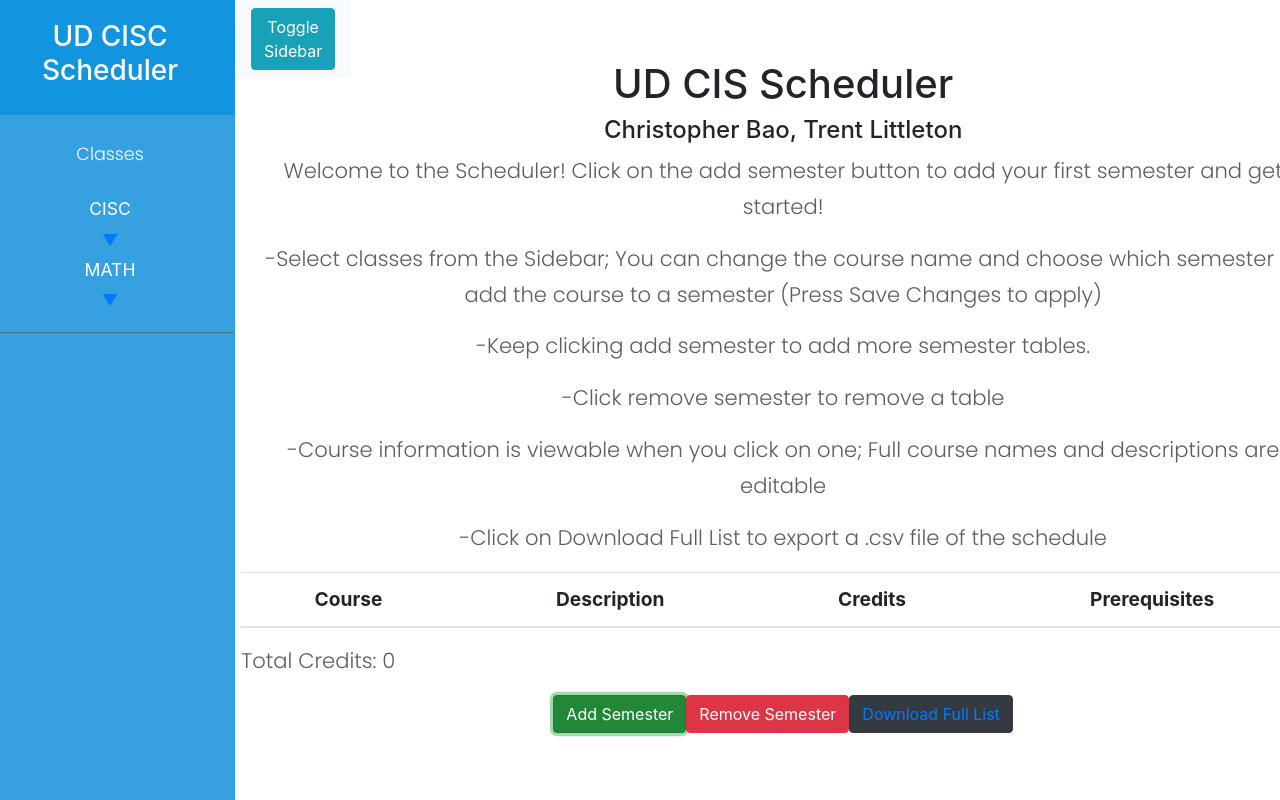
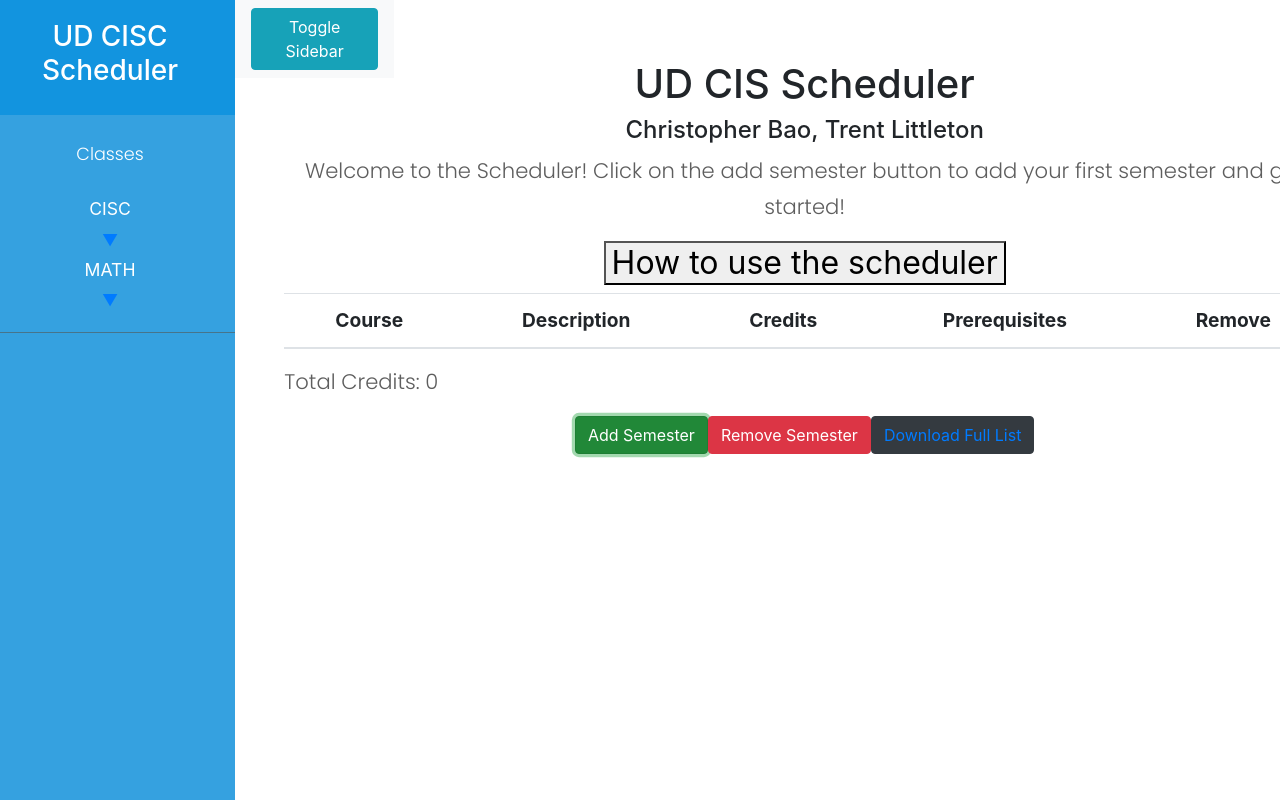
Before and after one commit to UD-CISC275-F21/ud-cis-scheduler-team-19, a React (Create React App) app: page / in a window 1280 px wide. Both pictures are taken after a click on the button "Add Semester". Shown: the top 800 px of the page. Built offline with nearby package versions, Linux system fonts and the light colour scheme.

Commit message:
added remove course

```diff
--- a/src/components/ControlPanel.tsx
+++ b/src/components/ControlPanel.tsx
@@ -1,7 +1,7 @@
 import Dropdown from "react-bootstrap/Dropdown";
 import FormControl from "react-bootstrap/FormControl";
-import React, { useState } from "react";
-import { Row,/* Col, */Button } from "react-bootstrap";
+import React, { useState, useEffect } from "react";
+import { Row, Accordion, Button } from "react-bootstrap";
 import { SemesterTable } from "./SemesterTable";
 import { Course } from "../interfaces/course";
 import { CourseModal } from "./CourseModal";
@@ -28,6 +28,7 @@ export function ControlPanel({ ciscCourseList, mathCourseList, allSchedules, set
         labeledBy?: string;
     };
     const [isSidebarActive, setIsSidebarActive] = useState(true);
+    const [isRemoved, setIsRemoved] = useState(false);
     const [semesterAdded, setSemesterAdded] = useState(1);
     const [currentCourse, setCurrentCourse] = useState<Course>(ciscCourseList[0]);
     const CustomToggle = React.forwardRef((props: CustomToggleProps, ref: React.Ref<HTMLAnchorElement>) => {
@@ -151,7 +152,7 @@ export function ControlPanel({ ciscCourseList, mathCourseList, allSchedules, set
         let key: string;
         for(let i = 0; i < semesterAdded-1; i++){
             key = (i+1).toString();
-            semesters.push(<SemesterTable schedule={allSchedules[i]} key={key}></SemesterTable>);
+            semesters.push(<SemesterTable schedule={allSchedules[i]} allSchedules={allSchedules} index={i} setIsRemoved={setIsRemoved} key={key}></SemesterTable>);
         }
         return semesters;
     }
@@ -176,6 +177,13 @@ export function ControlPanel({ ciscCourseList, mathCourseList, allSchedules, set
         setAllSchedules(newSchedules);
     }
 
+    useEffect(() => {
+        if(isRemoved){
+            semesterHandler();
+            setIsRemoved(false);
+        }
+    });
+
     return (
         <Row>
             <div className="wrapper">
@@ -197,11 +205,19 @@ export function ControlPanel({ ciscCourseList, mathCourseList, allSchedules, set
                         <h1>UD CIS Scheduler</h1>
                         <h4>Christopher Bao, Trent Littleton</h4>
                         <p>Welcome to the Scheduler! Click on the add semester button to add your first semester and get started!</p>
-                        <p>-Select classes from the Sidebar; You can change the course name and choose which semester to add the course to a semester (Press Save Changes to apply)</p>
-                        <p>-Keep clicking add semester to add more semester tables.</p>
-                        <p>-Click remove semester to remove a table</p>
-                        <p>-Course information is viewable when you click on one; Full course names and descriptions are editable</p>
-                        <p>-Click on Download Full List to export a .csv file of the schedule</p>
+                        <Accordion>
+                            <Accordion.Item eventKey="0">
+                                <Accordion.Header>How to use the scheduler</Accordion.Header>
+                                <Accordion.Body>
+                                    <p>-Select classes from the Sidebar; You can change the course name and choose which semester to add the course to a semester (Press Save Changes to apply)</p>
+                                    <p>-Keep clicking add semester to add more semester tables.</p>
+                                    <p>-Click remove semester to remove a table</p>
+                                    <p>-Click remove on a course to remove it from the semester</p>
+                                    <p>-Course information is viewable when you click on one; Full course names and descriptions are editable</p>
+                                    <p>-Click on Download Full List to export a .csv file of the schedule</p>
+                                </Accordion.Body>
+                            </Accordion.Item>
+                        </Accordion>
                         { semesterAdded ? semesterHandler() : null }
                         <Button onClick={addSemester} type="button" id="addsemesterbtn" className="btn btn-success">
                             Add Semester
--- a/src/components/SemesterTable.tsx
+++ b/src/components/SemesterTable.tsx
@@ -1,10 +1,13 @@
 import React from "react";
-import { Row, Table } from "react-bootstrap";
+import { Row, Table, Button } from "react-bootstrap";
 import { Course } from "../interfaces/course";
 
-export function SemesterTable({ schedule }:
+export function SemesterTable({ schedule, allSchedules, index, setIsRemoved }:
 {
-    schedule: Course[]
+    schedule: Course[],
+    allSchedules: Course[][],
+    index: number
+    setIsRemoved: (b: boolean) => void
 }): JSX.Element {
     function calcCredits(){
         let credits = 0;
@@ -15,6 +18,13 @@ export function SemesterTable({ schedule }:
         }
         return credits;
     }
+
+    function onClick(id: number){
+        const course = schedule[id];
+        schedule = schedule.filter(obj => obj !== course);
+        allSchedules[index] = allSchedules[index].filter(obj => obj !== course);
+        setIsRemoved(true);
+    }
     return <Row>
         <Table className="table table-striped">
             <thead>
@@ -23,6 +33,7 @@ export function SemesterTable({ schedule }:
                     <th scope="row">Description</th>
                     <th scope="row">Credits</th>
                     <th scope="row">Prerequisites</th>
+                    <th scope="row">Remove</th>
                 </tr>
             </thead>
             <tbody>
@@ -31,30 +42,35 @@ export function SemesterTable({ schedule }:
                     {schedule[0] != null && <th>{schedule[0].name}</th>}
                     {schedule[0] != null && <th>{schedule[0].credits}</th>}
                     {schedule[0] != null && <th>{schedule[0].prereq}</th>}
+                    {schedule[0] != null && <th><Button id="0" className="btn btn-danger" onClick={() => onClick(0)}>Remove</Button></th>}
                 </tr>
                 <tr>
                     {schedule[1] != null && <th>{schedule[1].prefix}</th>}
                     {schedule[1] != null && <th>{schedule[1].name}</th>}
                     {schedule[1] != null && <th>{schedule[1].credits}</th>}
                     {schedule[1] != null && <th>{schedule[1].prereq}</th>}
+                    {schedule[1] != null && <th><Button id="1" className="btn btn-danger" onClick={() => onClick(1)}>Remove</Button></th>}
                 </tr>
                 <tr>
                     {schedule[2] != null && <th>{schedule[2].prefix}</th>}
                     {schedule[2] != null && <th>{schedule[2].name}</th>}
                     {schedule[2] != null && <th>{schedule[2].credits}</th>}
                     {schedule[2] != null && <th>{schedule[2].prereq}</th>}
+                    {schedule[2] != null && <th><Button id="2" className="btn btn-danger" onClick={() => onClick(2)}>Remove</Button></th>}
                 </tr>
                 <tr>
                     {schedule[3] != null && <th>{schedule[3].prefix}</th>}
                     {schedule[3] != null && <th>{schedule[3].name}</th>}
                     {schedule[3] != null && <th>{schedule[3].credits}</th>}
                     {schedule[3] != null && <th>{schedule[3].prereq}</th>}
+                    {schedule[3] != null && <th><Button id="3" className="btn btn-danger" onClick={() => onClick(3)}>Remove</Button></th>}
                 </tr>
                 <tr>
                     {schedule[4] != null && <th>{schedule[4].prefix}</th>}
                     {schedule[4] != null && <th>{schedule[4].name}</th>}
                     {schedule[4] != null && <th>{schedule[4].credits}</th>}
                     {schedule[4] != null && <th>{schedule[4].prereq}</th>}
+                    {schedule[4] != null && <th><Button id="4" className="btn btn-danger" onClick={() => onClick(4)}>Remove</Button></th>}
                 </tr>
             </tbody>
         </Table>
```
